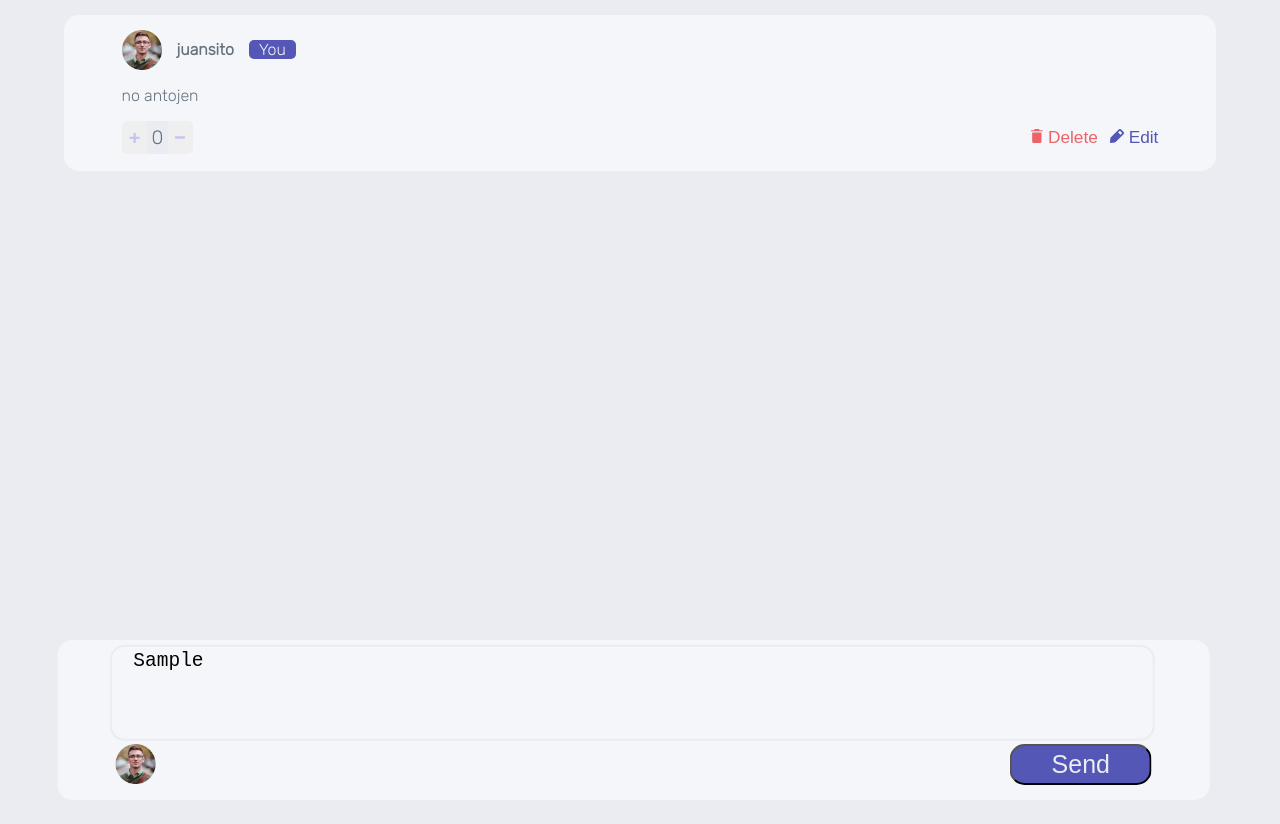
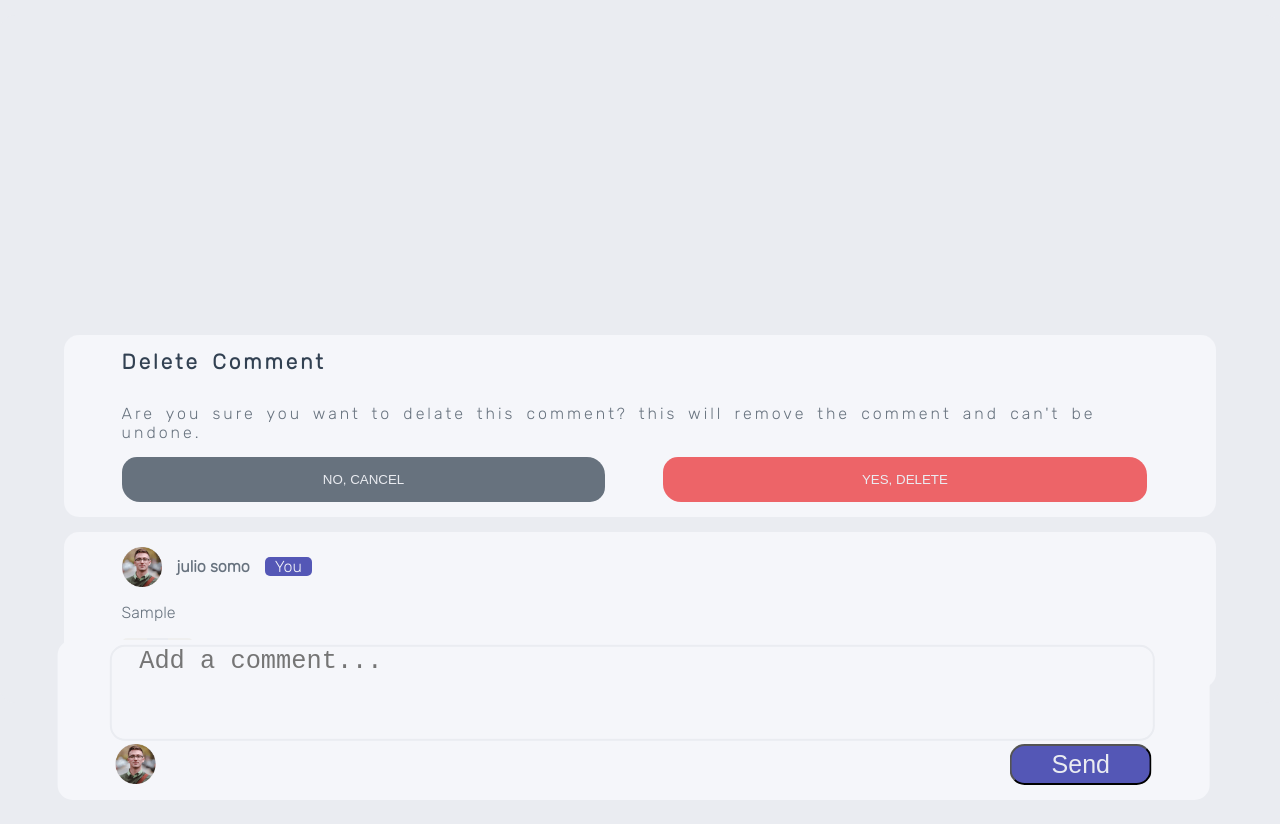
Before and after one commit to YKlK/interactive-comments-section-main, a website with bundled scripts: page index.html in a window 1280 px wide. Both pictures are taken after typing "Sample" into the empty fields and a click on the button "Send". Built offline with nearby package versions, Linux system fonts and the light colour scheme.

Commit message:
agregando funcion a los botones

```diff
--- a/App/Abstract/variables.js
+++ b/App/Abstract/variables.js
@@ -1,5 +1,7 @@
 export const root = document.getElementById("root");
-export const containerComents = {}
+export const regexp = {
+    vacio: /[a-zA-Z0-9]/
+}
 
 export class interfaz{
 
@@ -7,6 +9,7 @@ export class interfaz{
         this.crearVariables()
         this.agregarEstilos()
         this.introducirFragment()
+        this.agregarEventListener()
         document.body.appendChild(this.Contenedor)
 
     }
@@ -39,14 +42,42 @@ export class interfaz{
     }
 
     agregarEventListener(){
+
         this.sendButton.addEventListener("click",()=>{
+            if(this.emisorMensaje.value == ""){
+                alert("Write something")
+            }
+            else{
+            new Comentario("julio somo",this.userImgSend.src,this.emisorMensaje.value)
+            this.emisorMensaje.value = ""
+            }
 
         })
-    }
-    agregarcomentario(){
+
+        this.emisorMensaje.addEventListener("keypress",(event)=>{
+            // console.log(event)
+            switch(event.key){
+
+
+                case "Enter" :
+                    if(!regexp.vacio.test(event.target.value)){
+
+                        alert("Write something")
+                    }
+                    else{
+                        new Comentario("julio somo",this.userImgSend.src,this.emisorMensaje.value)
+
+                        event.target.value = "null"
+                    }
+                    break;
+
+            }
+
+        })
 
 
     }
+
 
 
     }
@@ -59,7 +90,7 @@ export class Comentario{
         Comentario.id++;
         this.declaracion_de_variables()
         this.addClasses()
-
+        this.agregarEventos()
         this.setComentario(content);
         this.setID_s();
         this.addValues(nombre,img,content);
@@ -69,6 +100,7 @@ export class Comentario{
     }
 
         declaracion_de_variables(){
+            this.reacionesValue = 0
             this.div = document.createElement("div");
             this.comentario = document.createElement("p");
             this.userIMG = document.createElement("img");
@@ -127,7 +159,7 @@ export class Comentario{
             this.buttonEdit.innerHTML = `<svg width="14" height="14" xmlns="http://www.w3.org/2000/svg"><path d="M13.479 2.872 11.08.474a1.75 1.75 0 0 0-2.327-.06L.879 8.287a1.75 1.75 0 0 0-.5 1.06l-.375 3.648a.875.875 0 0 0 .875.954h.078l3.65-.333c.399-.04.773-.216 1.058-.499l7.875-7.875a1.68 1.68 0 0 0-.061-2.371Zm-2.975 2.923L8.159 3.449 9.865 1.7l2.389 2.39-1.75 1.706Z" fill="#5357B6"/></svg> Edit`
             this.agregarReaccion.innerHTML = `<svg width="11" height="11" xmlns="http://www.w3.org/2000/svg"><path d="M6.33 10.896c.137 0 .255-.05.354-.149.1-.1.149-.217.149-.354V7.004h3.315c.136 0 .254-.05.354-.149.099-.1.148-.217.148-.354V5.272a.483.483 0 0 0-.148-.354.483.483 0 0 0-.354-.149H6.833V1.4a.483.483 0 0 0-.149-.354.483.483 0 0 0-.354-.149H4.915a.483.483 0 0 0-.354.149c-.1.1-.149.217-.149.354v3.37H1.08a.483.483 0 0 0-.354.15c-.1.099-.149.217-.149.353v1.23c0 .136.05.254.149.353.1.1.217.149.354.149h3.333v3.39c0 .136.05.254.15.353.098.1.216.149.353.149H6.33Z" fill="#C5C6EF"/></svg>`
             this.reducirReaccion.innerHTML = `<svg width="11" height="3" xmlns="http://www.w3.org/2000/svg"><path d="M9.256 2.66c.204 0 .38-.056.53-.167.148-.11.222-.243.222-.396V.722c0-.152-.074-.284-.223-.395a.859.859 0 0 0-.53-.167H.76a.859.859 0 0 0-.53.167C.083.437.009.57.009.722v1.375c0 .153.074.285.223.396a.859.859 0 0 0 .53.167h8.495Z" fill="#C5C6EF"/></svg>`
-            this.reacciones.textContent = 0
+            this.reacciones.textContent = this.reacionesValue
             this.nombre.textContent= nombre
             this.sender.textContent= "You"
             this.userIMG.src = imgPath;
@@ -143,6 +175,41 @@ export class Comentario{
             this.userIMG.src = imgPath;
         }
 
+        agregarEventos(){
+            this.agregarReaccion.addEventListener("click",(event)=>{
+                this.reacionesValue+=1
+                this.reacciones.textContent = this.reacionesValue
+                console.log(event)
+                if(this.reacionesValue > 0){
+                    this.reacciones.classList.remove("negative")
+                    this.reacciones.classList.add("positive")
+                }
+                if(this.reacionesValue == 0){
+                    this.reacciones.classList.remove("negative")
+                    this.reacciones.classList.remove("positive")
+                }
+            })
+            this.reducirReaccion.addEventListener("click",(event)=>{
+                event.disabled=true
+                this.reacionesValue-=1
+                this.reacciones.textContent = this.reacionesValue
+                if(this.reacionesValue == 0){
+                    this.reacciones.classList.remove("negative")
+                    this.reacciones.classList.remove("positive")
+                }
+                if(this.reacionesValue < 0){
+                    this.reacciones.classList.remove("positive")
+                    this.reacciones.classList.add("negative")
+                }
+            })
+
+            this.buttonRemove.addEventListener("click",()=>{
+
+
+
+
+            })
+        }
 
 }
 
--- a/App/view/View.js
+++ b/App/view/View.js
@@ -3,4 +3,3 @@
 import {Comentario , interfaz} from "../Abstract/variables.js"
 
     const interfazUser = new interfaz()
-     let user = new Comentario("juansito","../../images/avatars/image-juliusomo.png","no antojen");
--- a/Styles/SASS/Main.scss
+++ b/Styles/SASS/Main.scss
@@ -4,13 +4,6 @@
 @font-face {
     font-family: Rubik;
     src: url(../../fonts/static/Rubik-Light.ttf);
-}
-.positive{
-    color: $Moderate_blue;
-}
-
-.negative{
-    color: $Soft_Red;
 }
 
 body{
@@ -28,7 +21,7 @@ body{
     min-width: 375px;
     min-height: 500px;
     margin-bottom: 25vh;
-    height: calc(100vh - 20vh);
+    height: content;
 }
 
 @media only screen and (min-width:$Mobile) and (max-width:$Desktop){
@@ -106,6 +99,45 @@ body{
         background-color: $Light_gray;
         height: 100%;
 
+        &-question{
+
+            background-color: $Very_light_gray;
+            color: $Grayish_Blue;
+            border-radius: 15px;
+            display: flex;
+            flex-direction: row  ;
+            flex-wrap: wrap;
+            width: 90%;
+            margin: 40vh auto 15px;
+            & span{
+                width: 90%;
+                margin: 15px auto 15px;
+                letter-spacing: 3px;
+                word-spacing: 4px;
+            }
+            &--spanlider{
+                font-size: 1.3em;
+                color: $Dark_blue;
+                font-weight: bolder;
+            }
+            & button{
+                color: $Light_gray;
+                width: 42%;
+                padding: 15px;
+                border-radius: 15px 18px;
+                margin-left: 5% ;
+                border: none;
+                margin-bottom: 15px;
+            }
+            &--button1{
+                background-color: $Grayish_Blue;
+
+            }
+            &--button2{
+                background-color: $Soft_Red;
+            }
+
+        }
 
         &-comment_container{
 
@@ -115,7 +147,7 @@ body{
             flex-direction: row  ;
             flex-wrap: wrap;
             width: 90%;
-            margin: 0 auto;
+            margin: 0 auto 15px;
 
             background-color: $Very_light_gray;
 
@@ -242,6 +274,8 @@ body{
             }
         }
     }
+
+
 }
 
 @media only screen and (min-height:300px) and (max-height:575px){
@@ -309,3 +343,10 @@ body{
         }
     }
 }
+.positive{
+    color: $Moderate_blue;
+}
+
+.negative{
+    color: $Soft_Red;
+}
--- a/index.html
+++ b/index.html
@@ -16,7 +16,11 @@
 
 
   <div id="root" class="root">
-
+      <div class="root-question"><span class="root-question--spanlider">Delete Comment</span>
+      <span class="root-question--span">Are you sure you want to delate this comment? this will remove the comment and can't be undone.</span>
+        <button class="root-question--button1">NO, CANCEL</button>
+        <button class="root-question--button2">YES, DELETE</button>
+      </div>
       <!-- <div class="root-comment_container">
         <img class="root-comment_container--img" src="/images/avatars/image-juliusomo.png" alt="">
         <span class="root-comment_container--nombre" >Julio somo</span>
```
Also changed, not shown: Styles/CSS/MainStyles.css, 1 other file.
